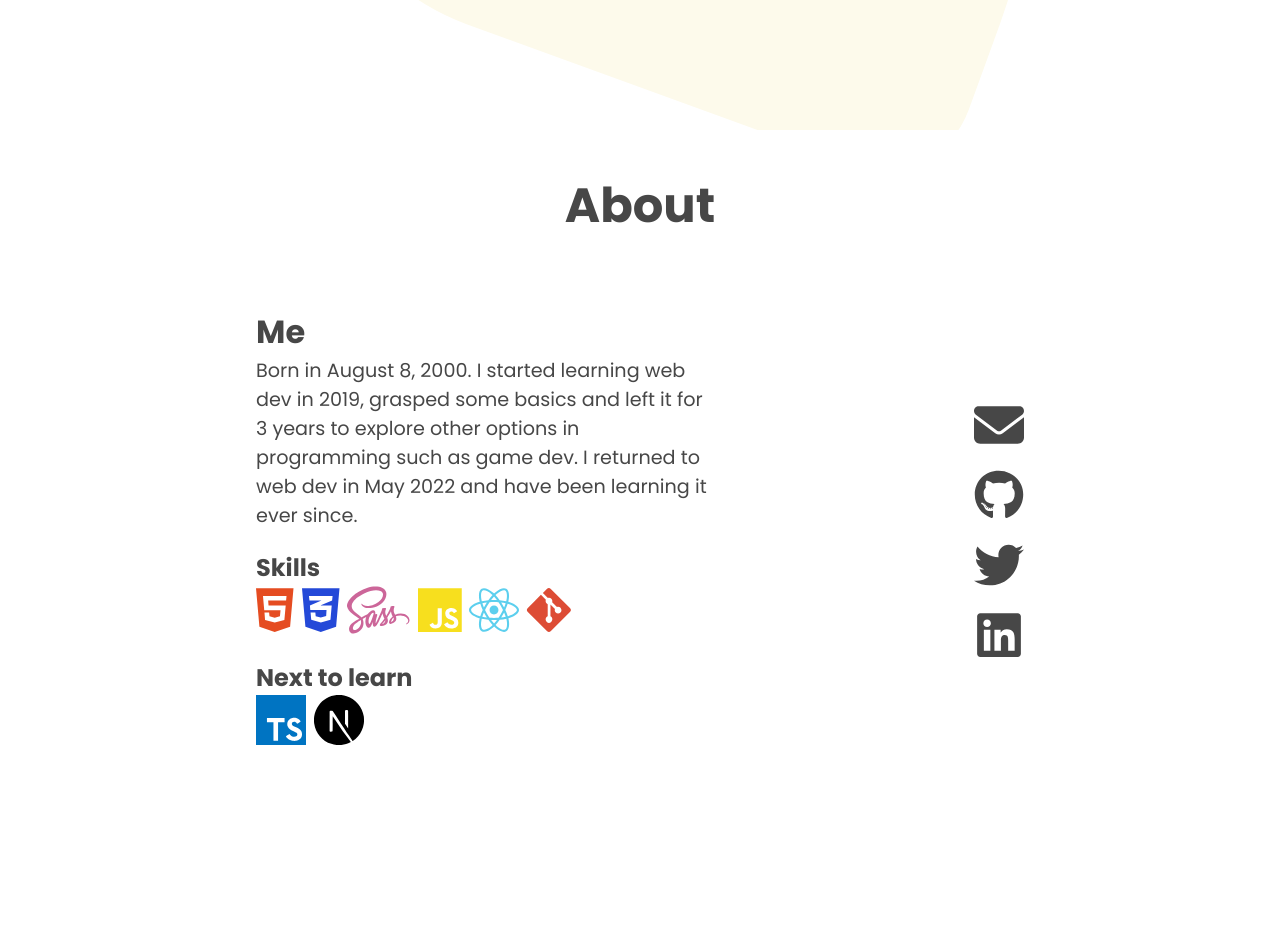
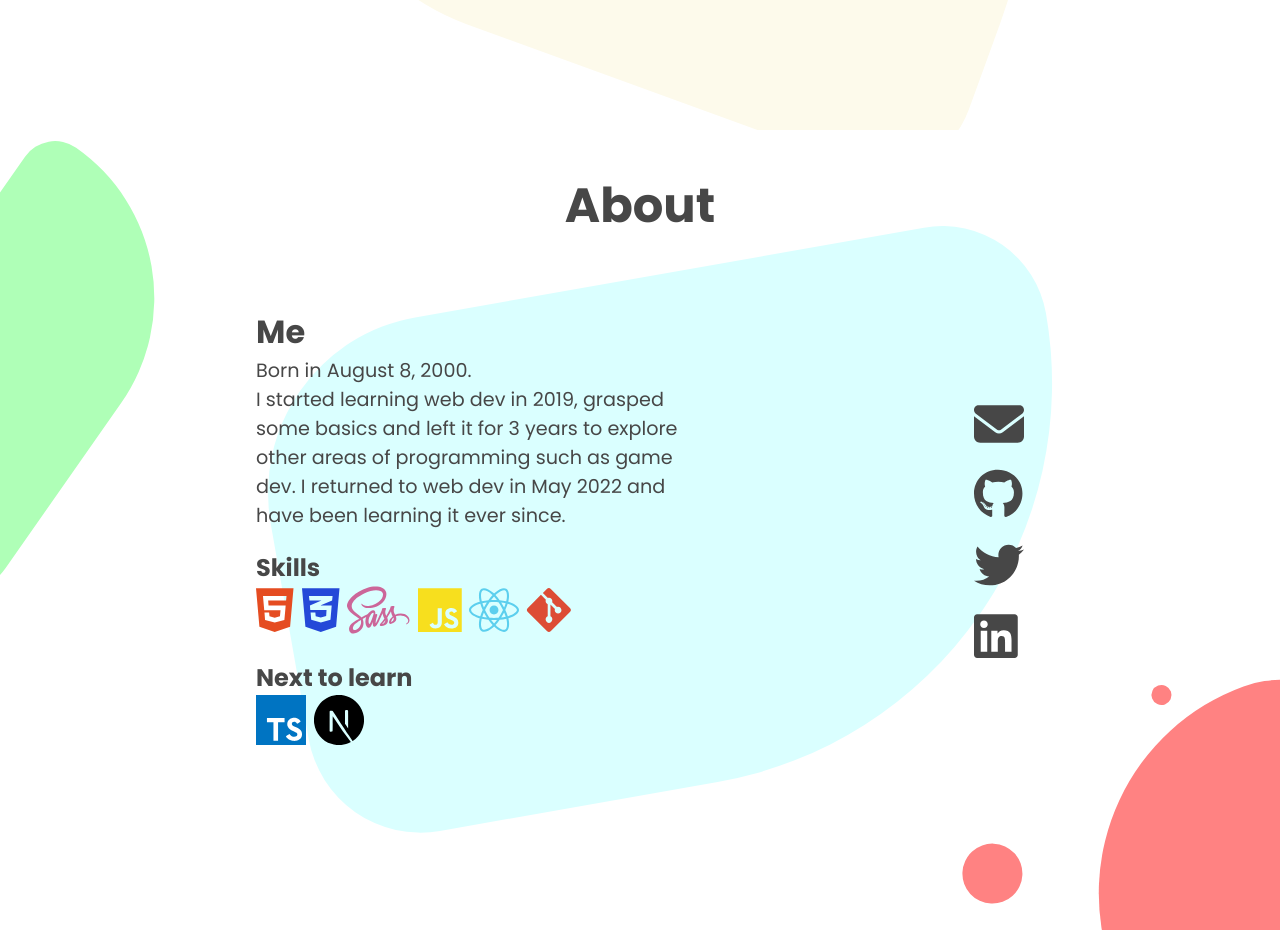
Before and after one commit to cateruu/cateruu.github.io, a React (Create React App) app: page / in a window 1280 px wide. Shown: the part 1470-2400 px from the top of the page. Built offline with nearby package versions, Linux system fonts and the light colour scheme.

Commit message:
about blobs

```diff
--- a/src/components/About/About.jsx
+++ b/src/components/About/About.jsx
@@ -27,10 +27,10 @@ const About = () => {
           <div className={classes.history}>
             <h3>Me</h3>
             <p>
-              Born in August 8, 2000. I started learning web dev in 2019,
-              grasped some basics and left it for 3 years to explore other
-              options in programming such as game dev. I returned to web dev in
-              May 2022 and have been learning it ever since.
+              Born in August 8, 2000. <br /> I started learning web dev in 2019,
+              grasped some basics and left it for 3 years to explore other areas
+              of programming such as game dev. I returned to web dev in May 2022
+              and have been learning it ever since.
             </p>
           </div>
           <div className={classes.skills}>
@@ -77,12 +77,31 @@ const About = () => {
           </div>
         </section>
         <section className={classes.contact}>
-          <FontAwesomeIcon icon={faEnvelope} />
-          <FontAwesomeIcon icon={faGithub} />
-          <FontAwesomeIcon icon={faTwitter} />
-          <FontAwesomeIcon icon={faLinkedin} />
+          <a href='mailto:pawelkrml@gmail.com'>
+            <FontAwesomeIcon icon={faEnvelope} />
+          </a>
+          <a href='https://github.com/cateruu' target='_blank' rel='noreferrer'>
+            <FontAwesomeIcon icon={faGithub} />
+          </a>
+          <a
+            href='https://twitter.com/catertwt'
+            target='_blank'
+            rel='noreferrer'
+          >
+            <FontAwesomeIcon icon={faTwitter} />
+          </a>
+          <a
+            href='https://www.linkedin.com/in/paweł-kromołowski-61a3b816b/'
+            target='_blank'
+            rel='noreferrer'
+          >
+            <FontAwesomeIcon icon={faLinkedin} />
+          </a>
         </section>
       </div>
+      <div className={classes.lDec}></div>
+      <div className={classes.mDec}></div>
+      <div className={classes.rDec}></div>
     </section>
   );
 };
--- a/src/components/About/css/About.module.css
+++ b/src/components/About/css/About.module.css
@@ -26,6 +26,7 @@
   align-items: center;
   justify-content: space-between;
   color: var(--text-color);
+  z-index: 1;
 }
 
 .info {
@@ -69,4 +70,64 @@
 .contact svg {
   margin: 10px 0;
   font-size: 50px;
+  cursor: pointer;
 }
+
+a {
+  all: unset;
+}
+
+.lDec {
+  width: 220px;
+  height: 440px;
+  border-radius: 100px 500px 150px 80px;
+  background-color: #afffb7;
+  position: absolute;
+  top: 20px;
+  left: -100px;
+  transform: rotate(35deg);
+}
+
+.mDec {
+  width: 800px;
+  height: 510px;
+  background-color: #daffff;
+  position: absolute;
+  top: 50%;
+  left: 53%;
+  transform: translate(-50%, -50%) rotate(-10deg);
+  border-radius: 220px 130px 500px 140px;
+}
+
+.rDec {
+  width: 340px;
+  height: 330px;
+  border-radius: 0 400px 200px 0;
+  background-color: #ff8282;
+  position: absolute;
+  bottom: -100px;
+  right: -140px;
+  transform: rotate(-110deg);
+}
+
+.rDec::before {
+  content: '';
+  width: 20px;
+  height: 20px;
+  border-radius: 50%;
+  background-color: #ff8282;
+  position: absolute;
+  right: -30px;
+  bottom: 180px;
+}
+
+.rDec::after {
+  content: '';
+  width: 60px;
+  height: 60px;
+  border-radius: 50%;
+  background-color: #ff8282;
+  position: absolute;
+  right: 60px;
+  bottom: 380px;
+}
```
